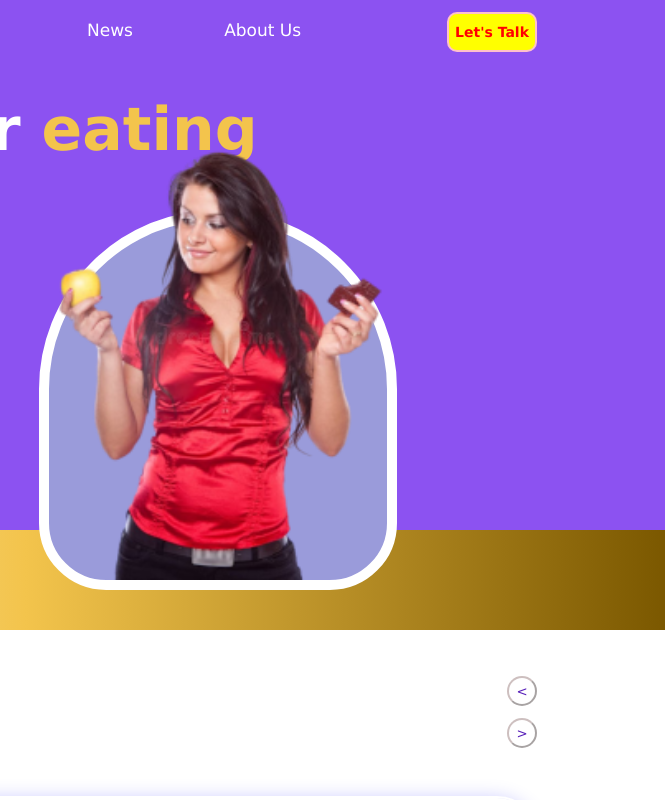
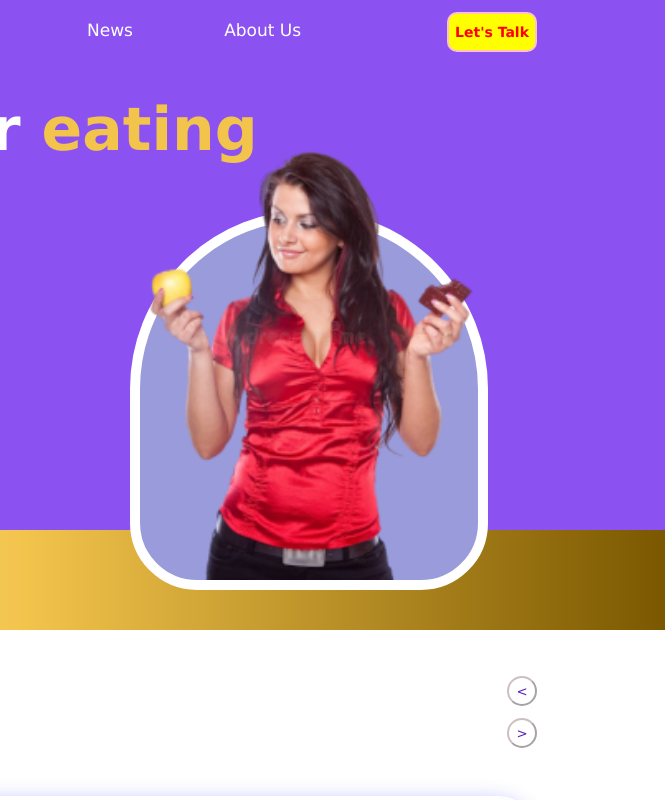
Before and after one commit to LUIZ919117215/PROJETO-LANDING-PAGE, a plain HTML site: page index.html in a window 1280 px wide. Shown: the top 800 px of the page, 615-1280 px from the left. Drawn offline with Linux system fonts and the light colour scheme.

Commit message:
reposifidade full criada(ae pó finalmente)

```diff
--- a/estilos/laptop.css
+++ b/estilos/laptop.css
@@ -58,7 +58,7 @@ main div#img {
     width: 45%;
     border-radius: 250px 250px 90px 90px;
     position: absolute;
-    inset: 290px 20px 0px 360px;
+    inset: 290px 20px 0px 53%;
 }
 
 main div#img img {
@@ -168,6 +168,7 @@ section#help article menu {
     flex-direction: row;
 }
 section#help article menu > section {
+    width: 49%;
     display: flex;
 }
 
--- a/estilos/mobile.css
+++ b/estilos/mobile.css
@@ -94,7 +94,6 @@ main > div#apres {
 
 main > div#apres > h1 {
     width: 260px;
-    /* margin: auto; */
     padding-top: 20px;
     text-align: left;
 }
@@ -136,12 +135,12 @@ main > div#apres a::before {
     font-size: 20px;
     position: relative;
     top: 4px;
-
 }
 main  div#img {
     height: 240px;
     width: 77%;
     margin: auto;
+    margin-left: 4vw;
     display: flex;
     flex-direction: column-reverse;
     align-items: center;
--- a/estilos/tablet.css
+++ b/estilos/tablet.css
@@ -27,7 +27,7 @@ main div#img {
     width: 51%;
     border-radius: 100px 100px 40px 40px;
     position: absolute;
-    inset: 176px 20px 0px 210px;
+    inset: 176px 20px 0px 48%;
 }
 
 /* ////////////////////////////////////////Seção 2: Programas */
```
